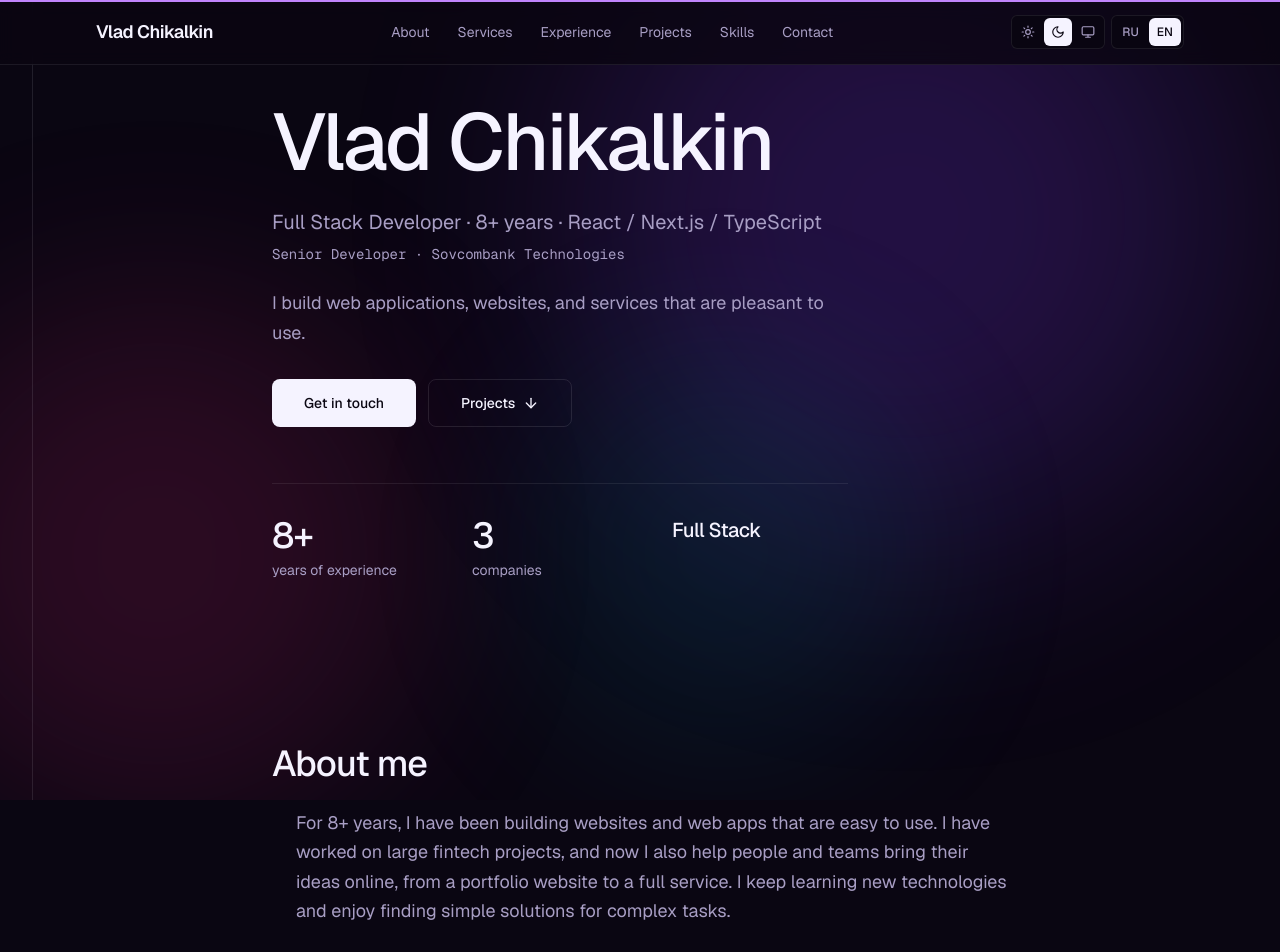
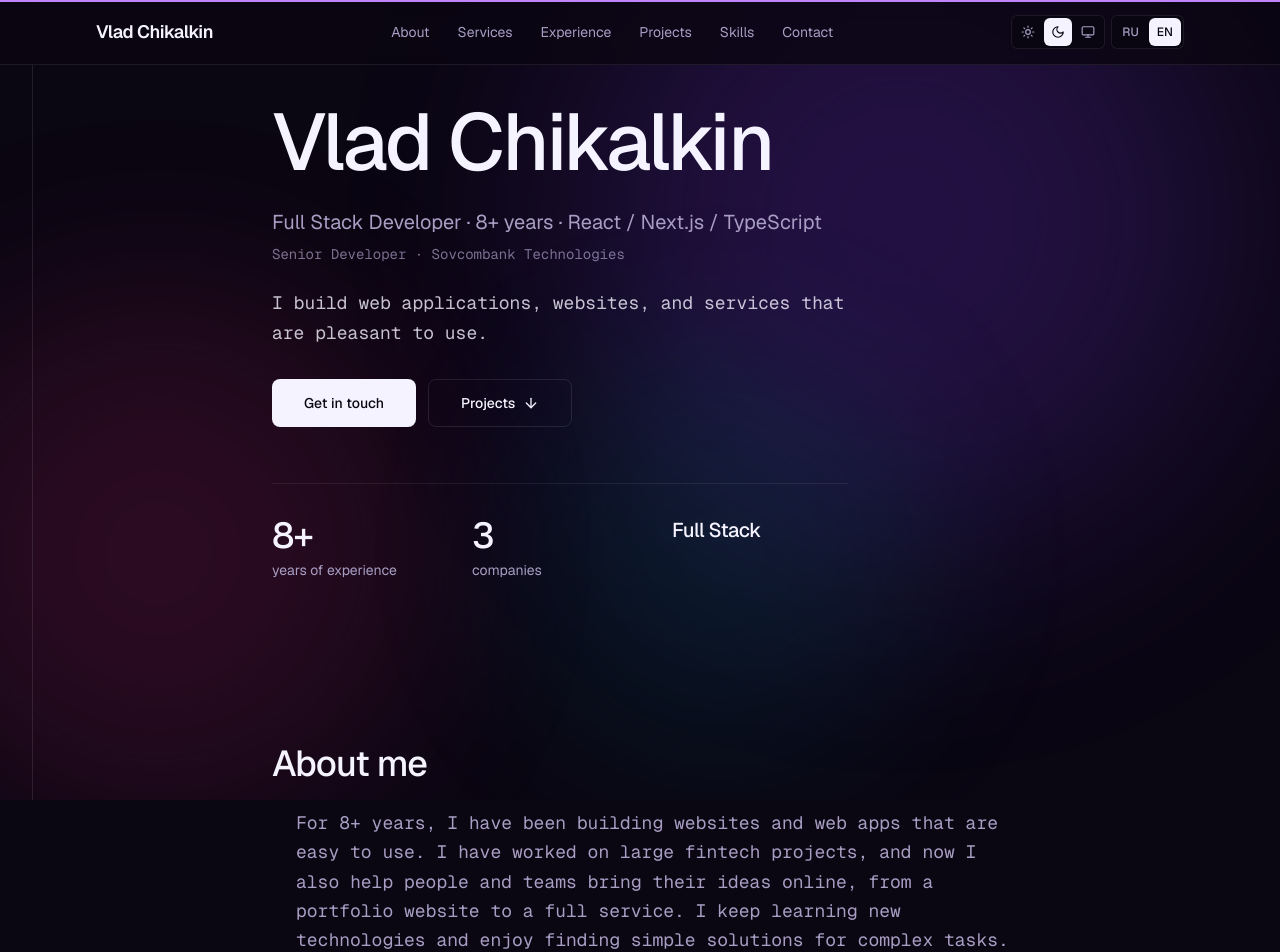
Before and after one commit to vchikalkin/portfolio2, a Next.js app: page /en in a window 1280 px wide. Shown: the top 952 px of the page. Built offline with nearby package versions, Linux system fonts and the light colour scheme.

Commit message:
Update AboutContent and HeroContent styles: Added font-mono class to AboutContent summary and adjusted font sizes in HeroContent for improved readability and consistency.

```diff
--- a/components/sections/about-content.tsx
+++ b/components/sections/about-content.tsx
@@ -25,7 +25,7 @@ export function AboutContent({
         <h2 id="about-title" className="text-3xl font-medium tracking-tight md:text-4xl">
           {title}
         </h2>
-        <p className="mt-6 px-5 text-base leading-relaxed text-muted-foreground md:px-6 md:text-lg">
+        <p className="mt-6 px-5 text-base leading-relaxed text-muted-foreground md:px-6 md:text-lg font-mono">
           {summary}
         </p>
 
--- a/components/sections/hero-content.tsx
+++ b/components/sections/hero-content.tsx
@@ -36,8 +36,8 @@ export function HeroContent({
           {name}
         </h1>
         <p className="mt-6 text-lg text-muted-foreground md:text-xl">{tagline}</p>
-        <p className="mt-2 font-mono text-sm text-muted-foreground">{role}</p>
-        <p className="mt-6 max-w-xl text-base leading-relaxed text-muted-foreground md:text-lg">
+        <p className="mt-2 font-mono text-xs text-muted-foreground/70 md:text-sm">{role}</p>
+        <p className="mt-6 max-w-xl text-base leading-relaxed text-foreground/80 md:text-lg font-mono">
           {description}
         </p>
         <div className="mt-8 flex flex-col gap-3 sm:flex-row">
```
